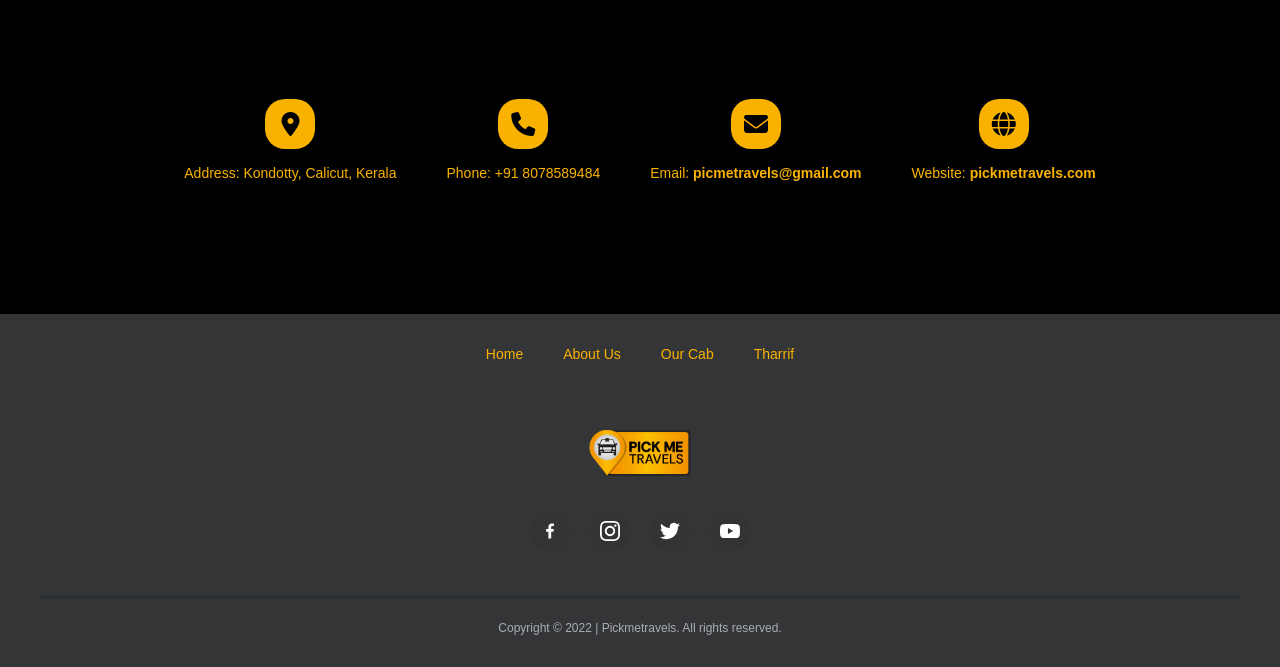
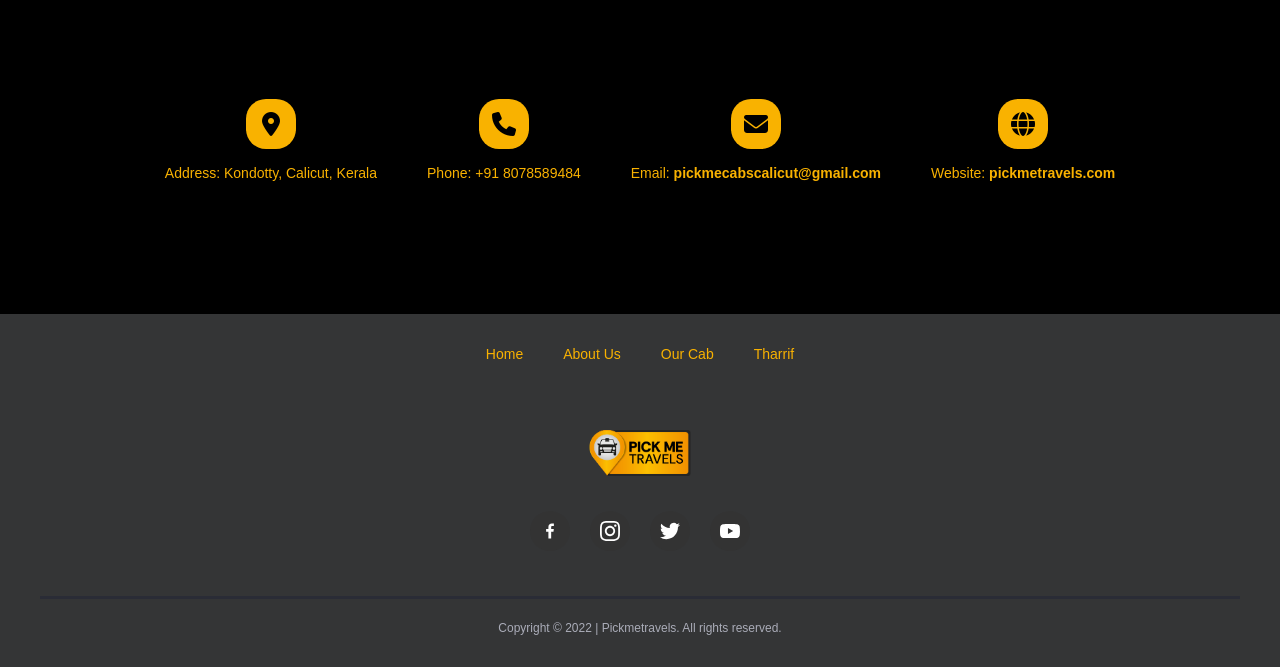
Before and after one commit to muhdashique/pickmetravels, a Django app: page /send-email/ in a window 1280 px wide. Shown: the part 3934-4601 px from the top of the page. Run offline with Django 4.2, Linux system fonts and the light colour scheme; some libraries are stand-ins or nearby versions.

Commit message:
email uodate

```diff
--- a/pickmeapp/views.py
+++ b/pickmeapp/views.py
@@ -222,7 +222,7 @@ def send_email(request):
                 subject,
                 full_message,
                 email,  # Sender's email (user's email)
-                ["Picmetravels@gmail.com"],  # Replace with your email to receive messages
+                ["nihadahemmed@gmail.com"],  # Replace with your email to receive messages
                 fail_silently=False,
             )
             messages.success(request, "Your message has been sent successfully!")
--- a/pickmeproject/settings.py
+++ b/pickmeproject/settings.py
@@ -145,5 +145,5 @@ EMAIL_BACKEND = 'django.core.mail.backends.smtp.EmailBackend'
 EMAIL_HOST = 'smtp.gmail.com'  # Change this if using another email provider
 EMAIL_PORT = 587
 EMAIL_USE_TLS = True
-EMAIL_HOST_USER = 'Picmetravels@gmail.com'  # Your email
-EMAIL_HOST_PASSWORD = 'ntxitkagrsnbhvts'  # Your email password or app password
+EMAIL_HOST_USER = 'nihadahemmed@gmail.com'  # Your email
+EMAIL_HOST_PASSWORD = 'stdjctiailczuell'  # Your email password or app password
--- a/templates/index.html
+++ b/templates/index.html
@@ -1763,7 +1763,7 @@ nav {
         <div class="lg:flex flex-col gap-1 hidden">
             <div class="flex items-center gap-1 text-[#fff]"><i class="fas fa-mobile-alt text-[#F59E00]"></i>+91 8078589484</div>
             <div class="flex items-center gap-1 text-[#fff]">
-                <i class="fas fa-envelope text-[#F59E00]"></i>picmetravels@gmail.com
+                <i class="fas fa-envelope text-[#F59E00]"></i>pickmecabscalicut@gmail.com
             </div>
         </div>
         <div>
@@ -2795,7 +2795,7 @@ Allow Daily: ${allowDaily === "True" ? "Yes" : "No"}`;
                     <i class="fa-solid fa-envelope"></i>
                 </div>
                 <div class="contact-text">
-                    Email: <a href="mailto:picmetravels@gmail.com">picmetravels@gmail.com</a>
+                    Email: <a href="mailto:pickmecabscalicut@gmail.com">pickmecabscalicut@gmail.com</a>
                 </div>
             </div>
 
```
